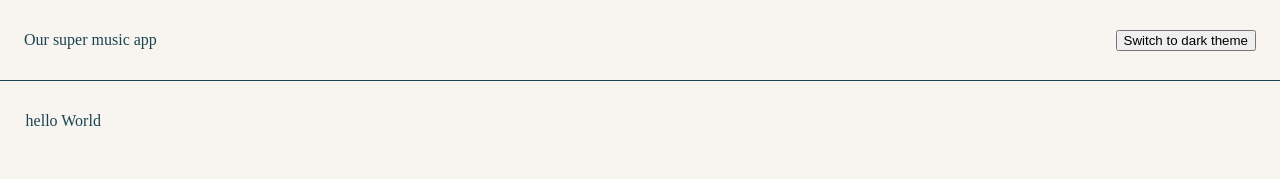
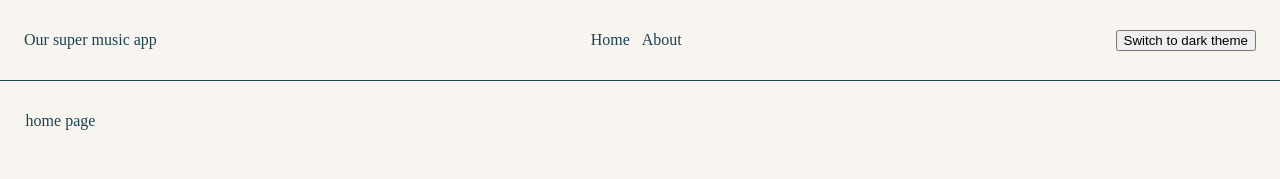
Before and after one commit to pliplop1/my-app, a React (Create React App) app: page / in a window 1280 px wide. Shown: the top 179 px of the page. Built offline with nearby package versions, Linux system fonts and the light colour scheme.

Commit message:
Mise en place de la navigation

```diff
--- a/package.json
+++ b/package.json
@@ -6,9 +6,12 @@
         "@testing-library/jest-dom": "^5.16.5",
         "@testing-library/react": "^13.4.0",
         "@testing-library/user-event": "^13.5.0",
+        "dom": "^0.0.3",
         "react": "^18.2.0",
         "react-dom": "^18.2.0",
+        "react-router-dom": "^6.7.0",
         "react-scripts": "5.0.1",
+        "router": "^1.3.7",
         "styled-components": "^5.3.6",
         "web-vitals": "^2.1.4"
     },
--- a/src/App.js
+++ b/src/App.js
@@ -1,10 +1,20 @@
 import './App.css';
+import { BrowserRouter as Router, Routes, Route } from 'react-router-dom';
+
 import Layout from 'components/UI/Layout';
+
+import Home from 'components/Home';
+import About from 'components/About';
 
 export default function App() {
     return (
-        <Layout>
-            <h1> hello World</h1>
-        </Layout>
+        <Router>
+            <Layout>
+                <Routes>
+                    <Route element={<About />} path='/about' />
+                    <Route element={<Home />} path='/' />
+                </Routes>
+            </Layout>
+        </Router>
     );
 }
--- /dev/null
+++ b/src/components/About/index.js
@@ -0,0 +1,10 @@
+import styled from 'styled-components';
+
+export default function About() {
+    return (
+        <Wrapper>
+            <h2>about page</h2>
+        </Wrapper>
+    );
+}
+const Wrapper = styled.div``;
--- a/src/components/Header/index.js
+++ b/src/components/Header/index.js
@@ -1,9 +1,14 @@
 import styled from 'styled-components';
+import { Link } from 'react-router-dom';
 
 export default function Header({ isLight, handleToggleTheme }) {
     return (
         <Wrapper>
             <h1> Our super music app</h1>
+            <nav>
+                <Link to='/'>Home</Link>
+                <Link to='/about'>About</Link>
+            </nav>
             <button onClick={handleToggleTheme}>
                 Switch to {isLight ? 'dark' : 'light'} theme
             </button>
@@ -18,4 +23,11 @@ const Wrapper = styled.header`
     padding: 0px 24px;
     align-items: center;
     border-bottom: solid 1px;
+    & a {
+        text-decoration: none;
+        color: inherit;
+    }
+    & a:first-child {
+        margin-right: 12px;
+    }
 `;
--- /dev/null
+++ b/src/components/Home/index.js
@@ -0,0 +1,10 @@
+import styled from 'styled-components';
+
+export default function Home() {
+    return (
+        <Wrapper>
+            <h2>home page</h2>
+        </Wrapper>
+    );
+}
+const Wrapper = styled.div``;
```
Also changed, not shown: 1 other file (tests, documents, lock files or other folders).
